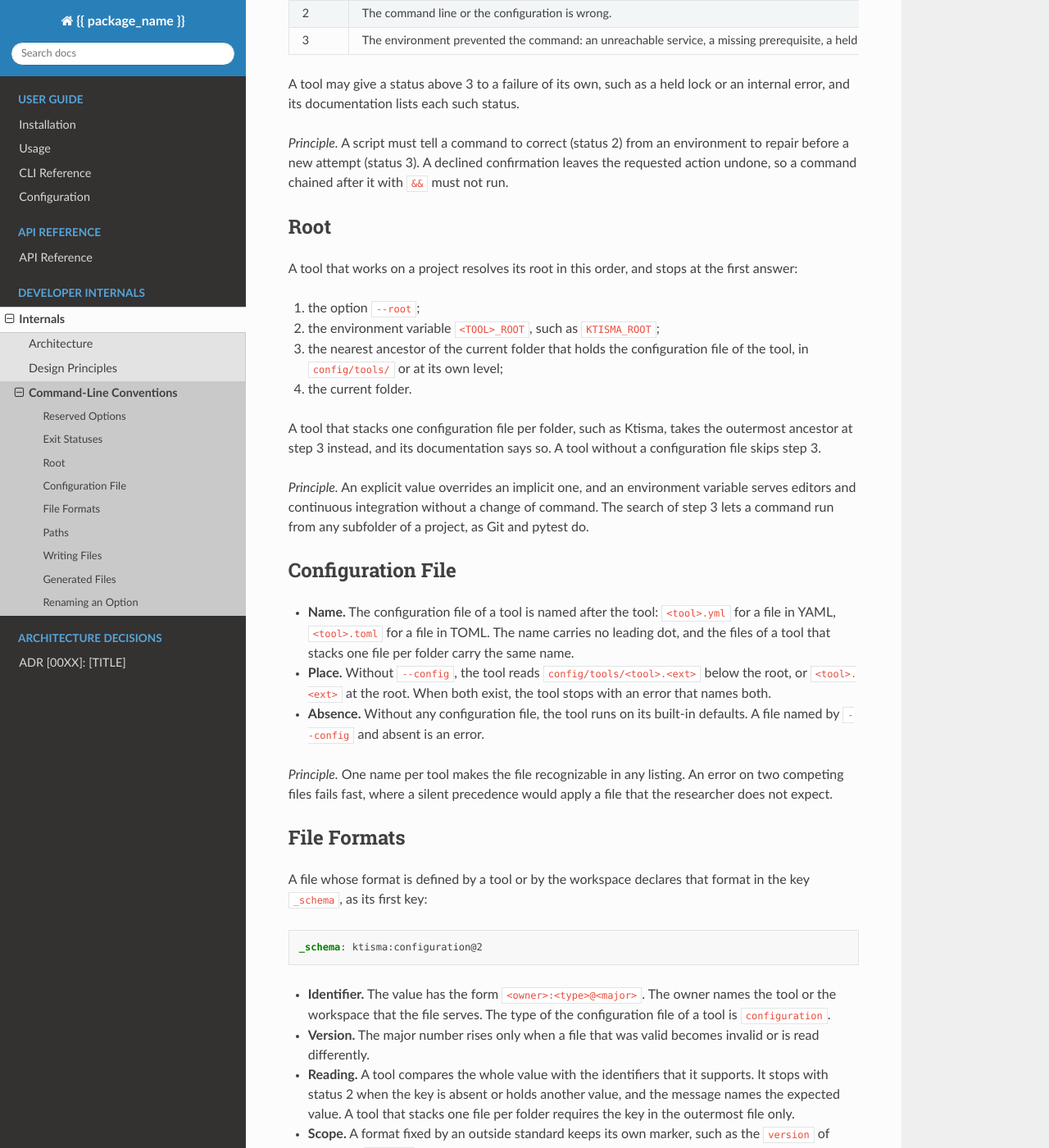
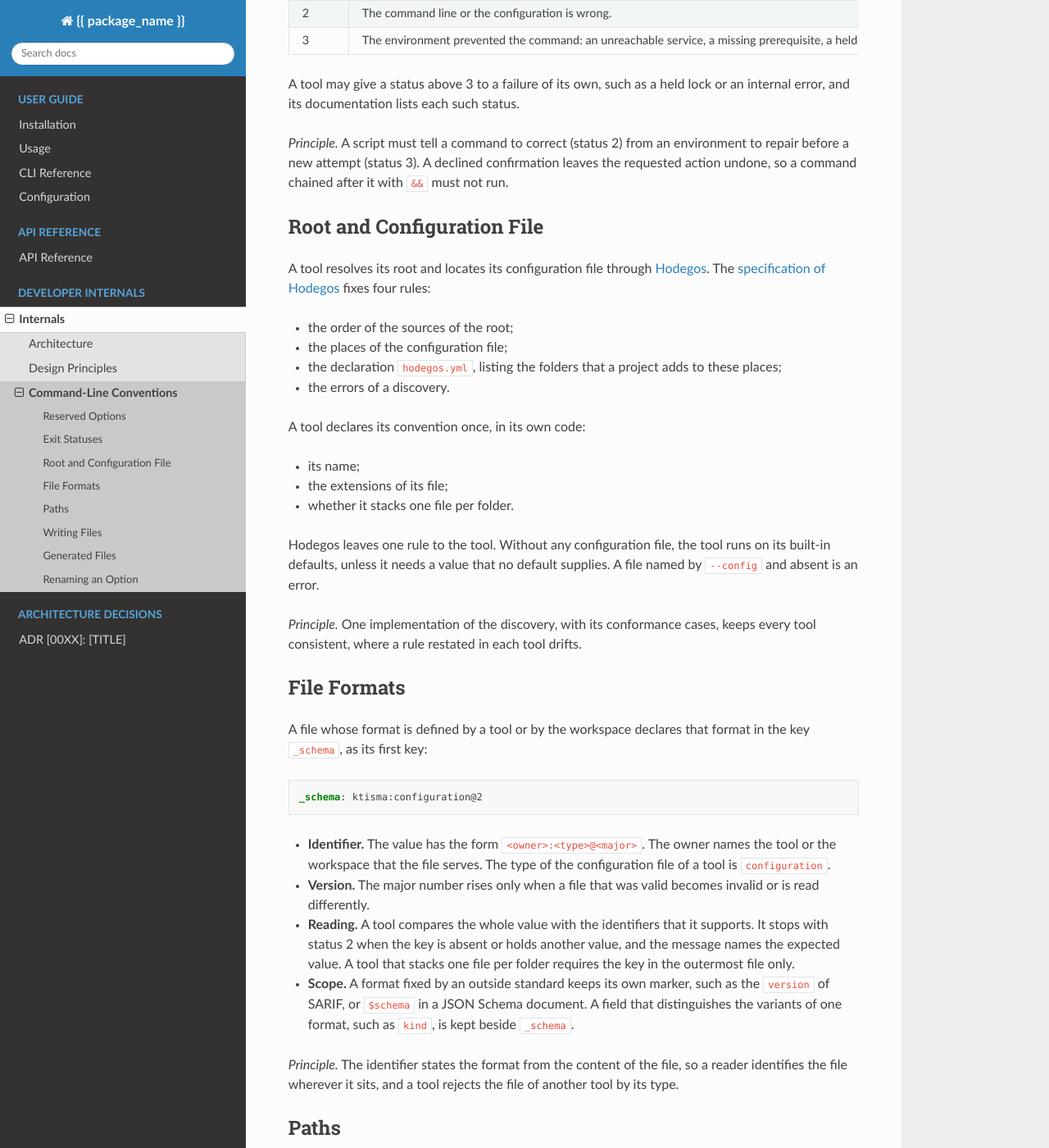
Before and after one commit to esther-poniatowski/keystone, a Sphinx documentation site: the page built from docs/internals/cli-conventions.md, in a window 1280 px wide and 1400 px high, scrolled down 1008 px. Shown: the whole window at 82% size. Built offline with Sphinx 7.4.7 and the Read the Docs theme 3.1.0, drawn with Linux system fonts in a browser that asks for light colours; some of the changed text lies outside the part shown.

Commit message:
docs(cli): Refer the root and configuration to Hodegos ###################################################
The discovery of a root and of a configuration file has one owner:
  - `docs/internals/cli-conventions.md` replaces the sections "Root"
    and "Configuration File" with a reference to the specification
    of Hodegos, keeping the rule on an absent configuration
######################################################################

Signed-off-by: Esther Poniatowski <esther.poniatowski@ens.psl.eu>
Co-Authored-By: Claude Opus 5.5 <noreply@anthropic.com>

```diff
--- a/docs/internals/cli-conventions.md
+++ b/docs/internals/cli-conventions.md
@@ -39,36 +39,30 @@ and its documentation lists each such status.
 before a new attempt (status 3). A declined confirmation leaves the requested action undone, so a
 command chained after it with `&&` must not run.
 
-## Root
+## Root and Configuration File
 
-A tool that works on a project resolves its root in this order, and stops at the first answer:
+A tool resolves its root and locates its configuration file through
+[Hodegos](https://github.com/esther-poniatowski/hodegos). The
+[specification of Hodegos](https://github.com/esther-poniatowski/hodegos/blob/main/docs/specification.md)
+fixes four rules:
 
-1. the option `--root`;
-2. the environment variable `<TOOL>_ROOT`, such as `KTISMA_ROOT`;
-3. the nearest ancestor of the current folder that holds the configuration file of the tool, in
-   `config/tools/` or at its own level;
-4. the current folder.
+- the order of the sources of the root;
+- the places of the configuration file;
+- the declaration `hodegos.yml`, listing the folders that a project adds to these places;
+- the errors of a discovery.
 
-A tool that stacks one configuration file per folder, such as Ktisma, takes the outermost ancestor at
-step 3 instead, and its documentation says so. A tool without a configuration file skips step 3.
+A tool declares its convention once, in its own code:
 
-*Principle.* An explicit value overrides an implicit one, and an environment variable serves editors
-and continuous integration without a change of command. The search of step 3 lets a command run
-from any subfolder of a project, as Git and pytest do.
+- its name;
+- the extensions of its file;
+- whether it stacks one file per folder.
 
-## Configuration File
+Hodegos leaves one rule to the tool. Without any configuration file, the tool runs on its built-in
+defaults, unless it needs a value that no default supplies. A file named by `--config` and absent is
+an error.
 
-- **Name.** The configuration file of a tool is named after the tool: `<tool>.yml` for a file in YAML,
-  `<tool>.toml` for a file in TOML. The name carries no leading dot, and the files of a tool that
-  stacks one file per folder carry the same name.
-- **Place.** Without `--config`, the tool reads `config/tools/<tool>.<ext>` below the root, or
-  `<tool>.<ext>` at the root. When both exist, the tool stops with an error that names both.
-- **Absence.** Without any configuration file, the tool runs on its built-in defaults. A file named by
-  `--config` and absent is an error.
-
-*Principle.* One name per tool makes the file recognizable in any listing. An error on two
-competing files fails fast, where a silent precedence would apply a file that the researcher does
-not expect.
+*Principle.* One implementation of the discovery, with its conformance cases, keeps every tool
+consistent, where a rule restated in each tool drifts.
 
 ## File Formats
 
@@ -100,7 +94,7 @@ the file wherever it sits, and a tool rejects the file of another tool by its ty
 
 *Principle.* A shell completes a path from the current folder, so a path typed on the command line
 must be read from there. A path written in a configuration file must not depend on the place of that
-file, so that the file moves between the root and `config/tools/` without an edit.
+file, so that the file moves between the places that Hodegos searches without an edit.
 
 ## Writing Files
 
```
